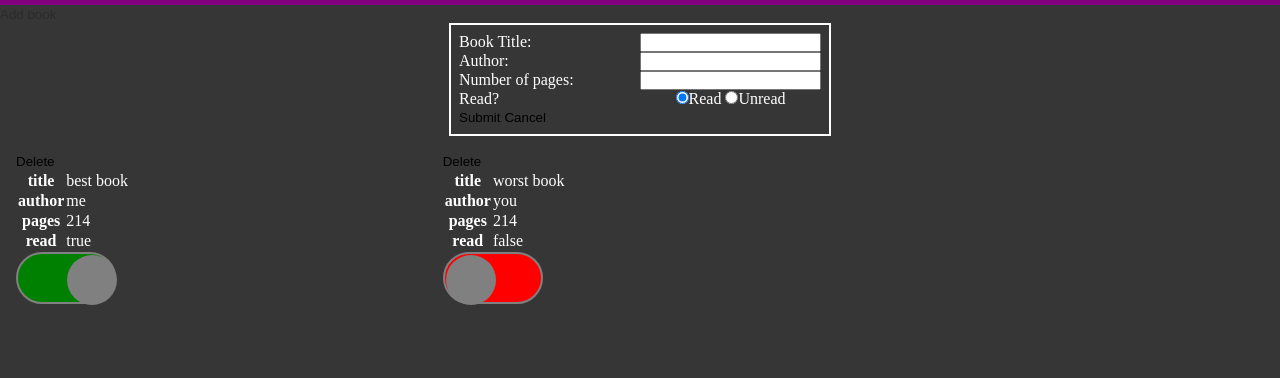
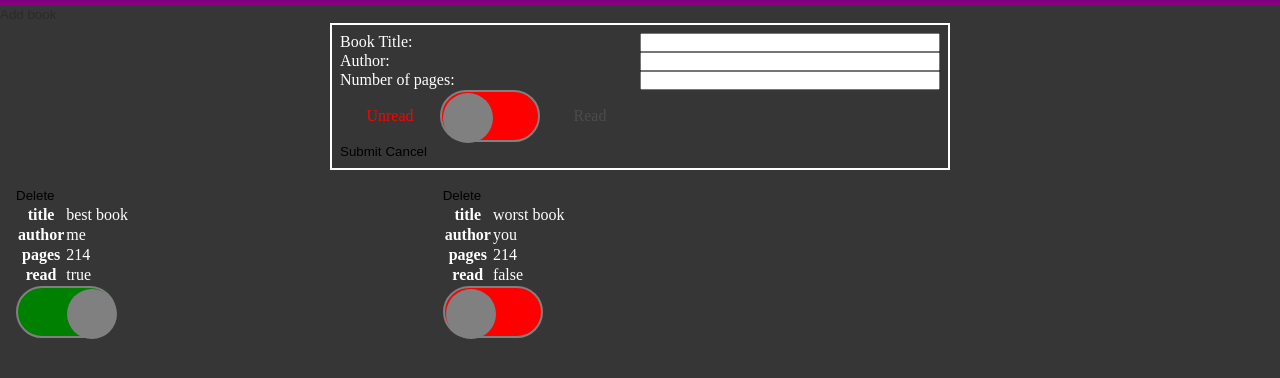
Before and after one commit to snaeem3/library, a website: page index.html in a window 1280 px wide. Shown: the part 48-426 px from the top of the page. Drawn offline with Linux system fonts and the light colour scheme.

Commit message:
Change radio to checkbox and fix unread/read label colors

```diff
--- a/index.html
+++ b/index.html
@@ -19,10 +19,17 @@
             <label for="title">Book Title: </label><input type="text" name="title" id="title" required>
             <label for="author">Author: </label><input type="text" name="author" id="author" required>
             <label for="pages">Number of pages: </label><input type="number" name="pages" id="pages" min="1">
-            <div id="read-status-label">Read?</div>
+            <!-- <div id="read-status-label">Read?</div>
             <div id="read-status">
                 <input type="radio" name="book-read" id="read" value="read" checked><label for="book-read">Read</label>
                 <input type="radio" name="book-read" id="unread" value="unread"><label for="book-read">Unread</label>
+            </div> -->
+            <div id="book-read-container">
+                <input type="checkbox" name="book-read" id="book-read" class="checkbox">
+                <label for="book-read" class="toggle">
+                </label>
+                <p id="unread">Unread</p>
+                <p id="read">Read</p>
             </div>
         </div>
         <button type="submit" id="submitBookInfo">Submit</button>
--- a/styles.css
+++ b/styles.css
@@ -47,9 +47,36 @@ header {
     grid-template-columns: 1fr 1fr;
 }
 
-#read-status {
-    text-align: center;
+#book-read-container {
+    display: grid;
+    grid-template-columns: 1fr 1fr 1fr;
+    justify-items: center;
+    align-items: center;
+}
 
+#unread {
+    grid-column: 1 / 2;
+    grid-row: 1 / 2;
+
+    opacity: 1;
+    color: red;
+}
+
+input[type=checkbox]:checked ~ #unread{
+    opacity: 0.1;
+}
+
+#read {
+    opacity: 0.1;
+}
+
+input[type=checkbox]:checked ~ #read{
+    color: green;
+    opacity: 1;
+}
+
+.checkbox-container {
+    grid-column: 2 / 3;
 }
 
 #content {
@@ -86,11 +113,11 @@ header {
     transition:  all 0.5s;
 }
 
-/* Toggle text */
+/* Toggle text
 p {
     font-family: Arial, Helvetica, sans-serif;
     font-weight: bold;
-}
+} */
 
 /* Checkbox checked effect */
 .checkbox:checked + .toggle::after {
```
